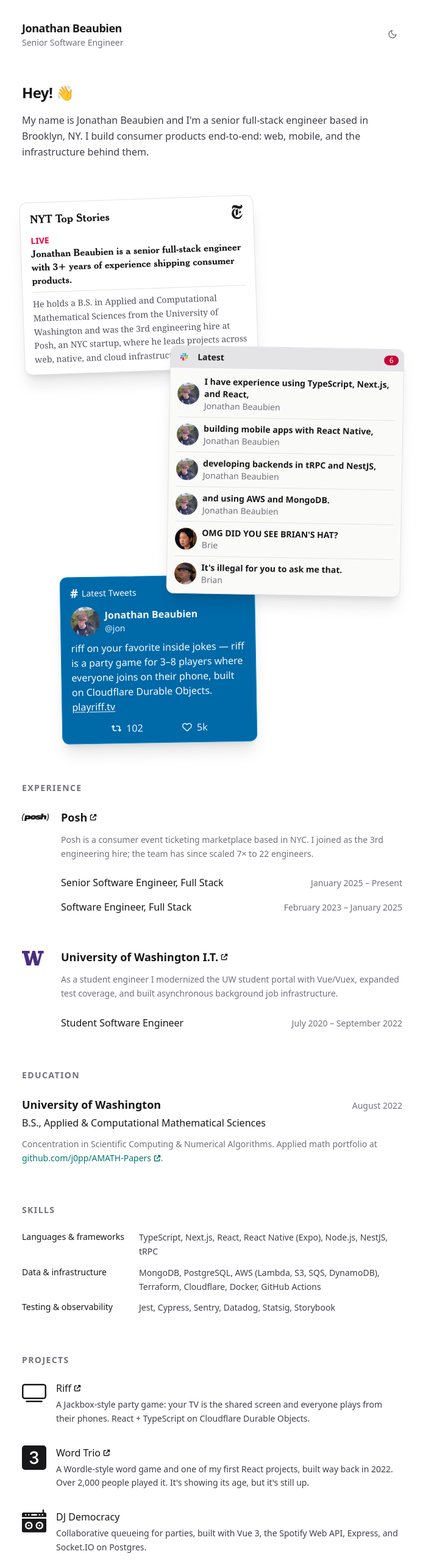
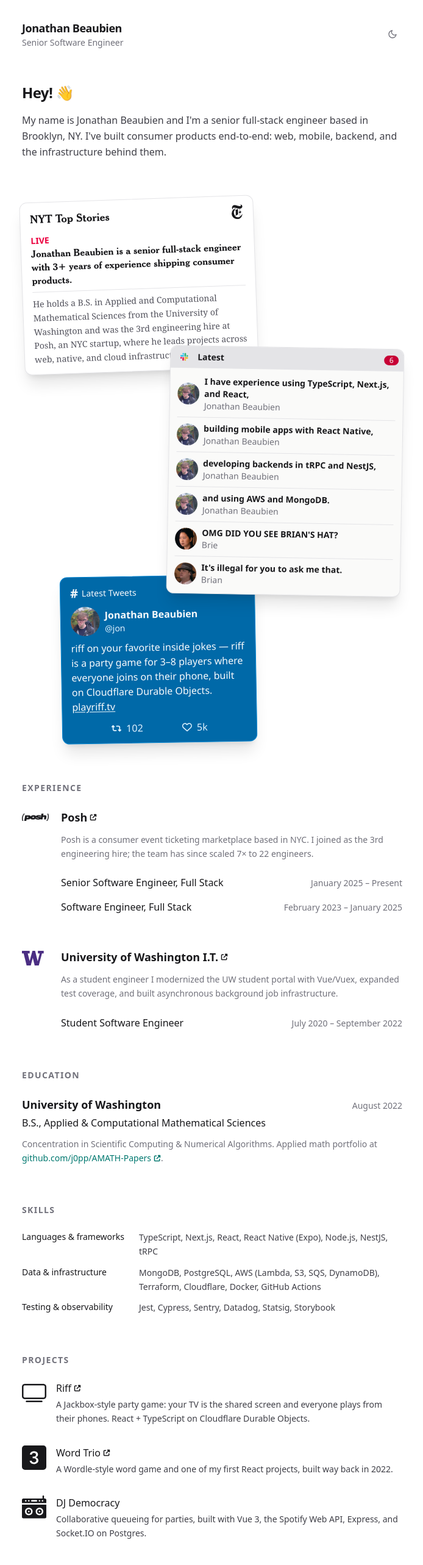
Before and after one commit to j0pp/jon-b-portfolio, a Next.js app: page / in a window 1280 px wide. Shown: the top 2566 px of the page at 61% size, without its empty margins (292-986 px from the left). Built offline with nearby package versions, Linux system fonts and the light colour scheme.

Commit message:
Reword bio and Word Trio blurb

```diff
--- a/src/data/content.ts
+++ b/src/data/content.ts
@@ -21,7 +21,7 @@
 export const bio = {
   greeting: "Hey! 👋",
   paragraphs: [
-    "My name is Jonathan Beaubien and I'm a senior full-stack engineer based in Brooklyn, NY. I build consumer products end-to-end: web, mobile, and the infrastructure behind them.",
+    "My name is Jonathan Beaubien and I'm a senior full-stack engineer based in Brooklyn, NY. I've built consumer products end-to-end: web, mobile, backend, and the infrastructure behind them.",
   ],
 };
 
@@ -142,7 +142,7 @@
     name: "Word Trio",
     url: "https://636876cdc2c0040008d80bcf--word-trio.netlify.app/game",
     description:
-      "A Wordle-style word game and one of my first React projects, built way back in 2022. Over 2,000 people played it. It's showing its age, but it's still up.",
+      "A Wordle-style word game and one of my first React projects, built way back in 2022.",
     icon: "trio",
   },
   {
```
